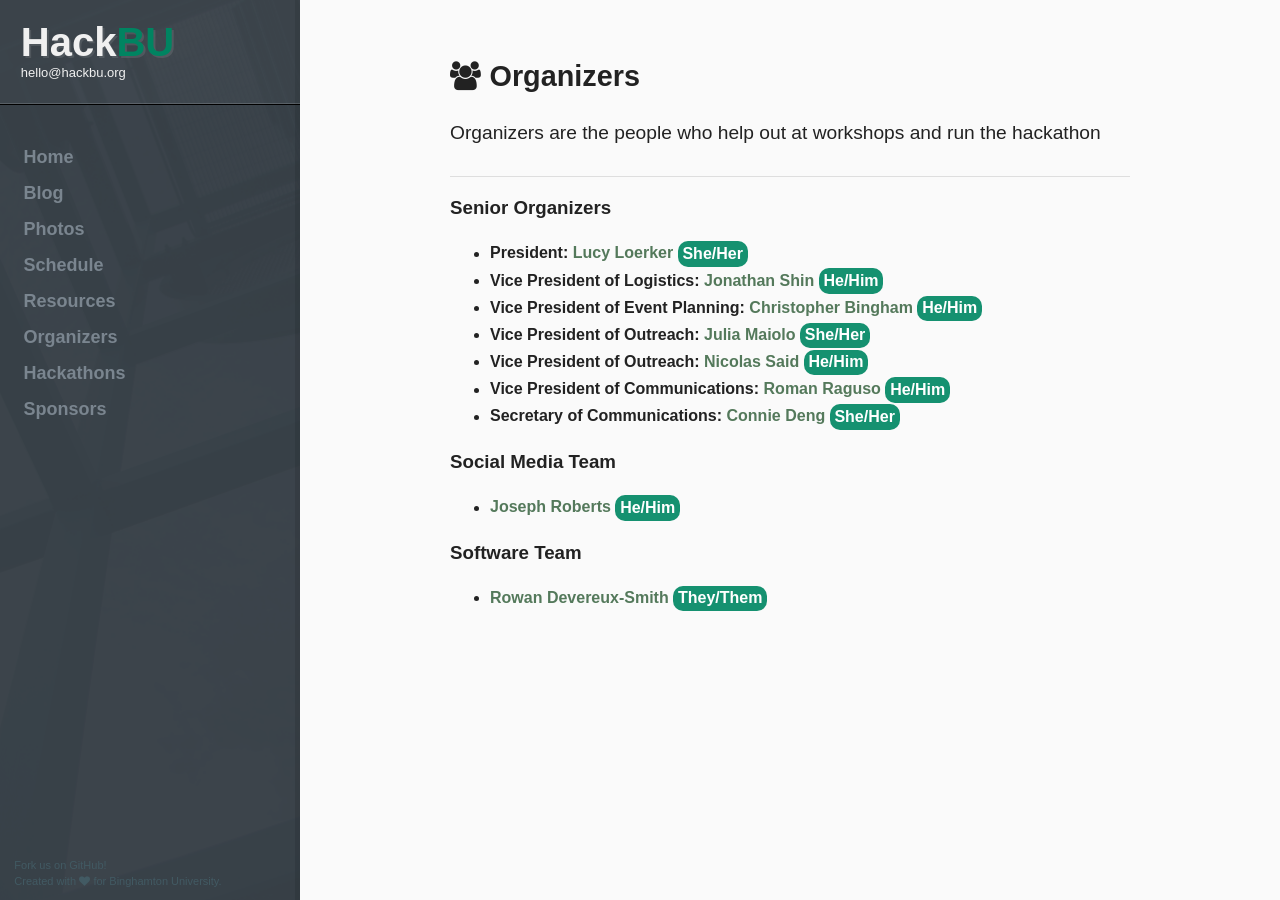
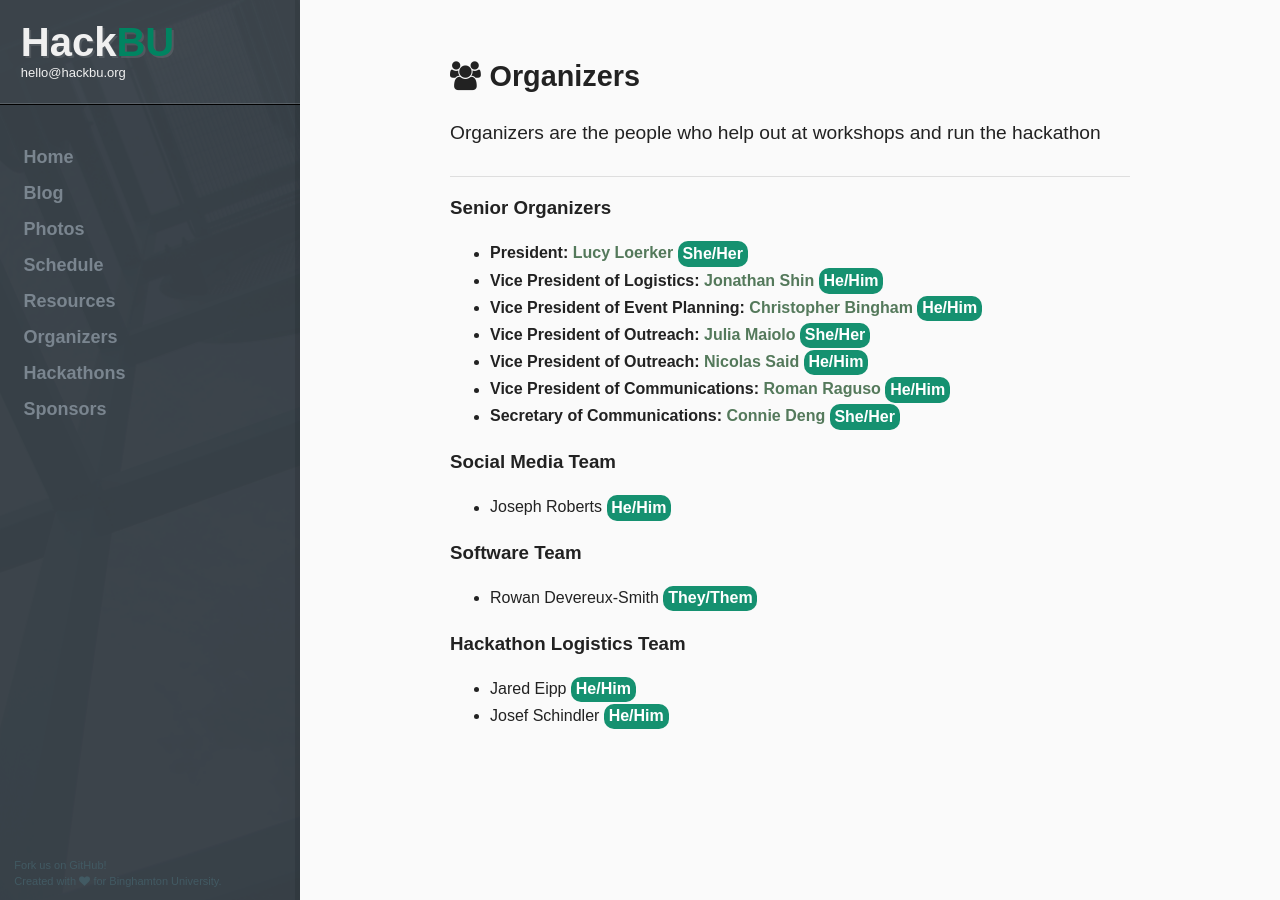
Before and after one commit to hackbinghamton/hackbinghamton.github.io, a Jekyll site: the page built from organizers/index.html, in a window 1280 px wide. Built offline with Jekyll 4.4.1, drawn with Linux system fonts in a browser that asks for light colours.

Commit message:
Added Hackathon Logistics team

```diff
--- a/organizers/index.html
+++ b/organizers/index.html
@@ -43,14 +43,20 @@ so_list:
 smt_list:
   -
     name: Joseph Roberts
-    email: jrober60@binghamton.edu
     pronouns: He/Him
 
 sw_list:
   -
     name: Rowan Devereux-Smith
-    email: rdevere1@binghamton.edu
     pronouns: They/Them
+
+hl_list:
+  -
+    name: Jared Eipp
+    pronouns: He/Him
+  -
+    name: Josef Schindler
+    pronouns: He/Him
 
 ---
 
@@ -59,7 +65,6 @@ sw_list:
 	<p>Organizers are the people who help out at workshops and run the hackathon</p>
 </div>
 <div class="article">
-
 	<h3>Senior Organizers</h3>
 	<ul>
 		{% for so in page.so_list %}
@@ -78,5 +83,12 @@ sw_list:
      			<li>{% include person.html person=o %}</li>
    		{% endfor %}
 	</ul>
+	<h3>Hackathon Logistics Team</h3>
+	<ul>
+		{% for o in page.hl_list %}
+			<li>{% include person.html person=o %}</li>
+		{% endfor %}
+	</ul>
+
 
 </div>
```
